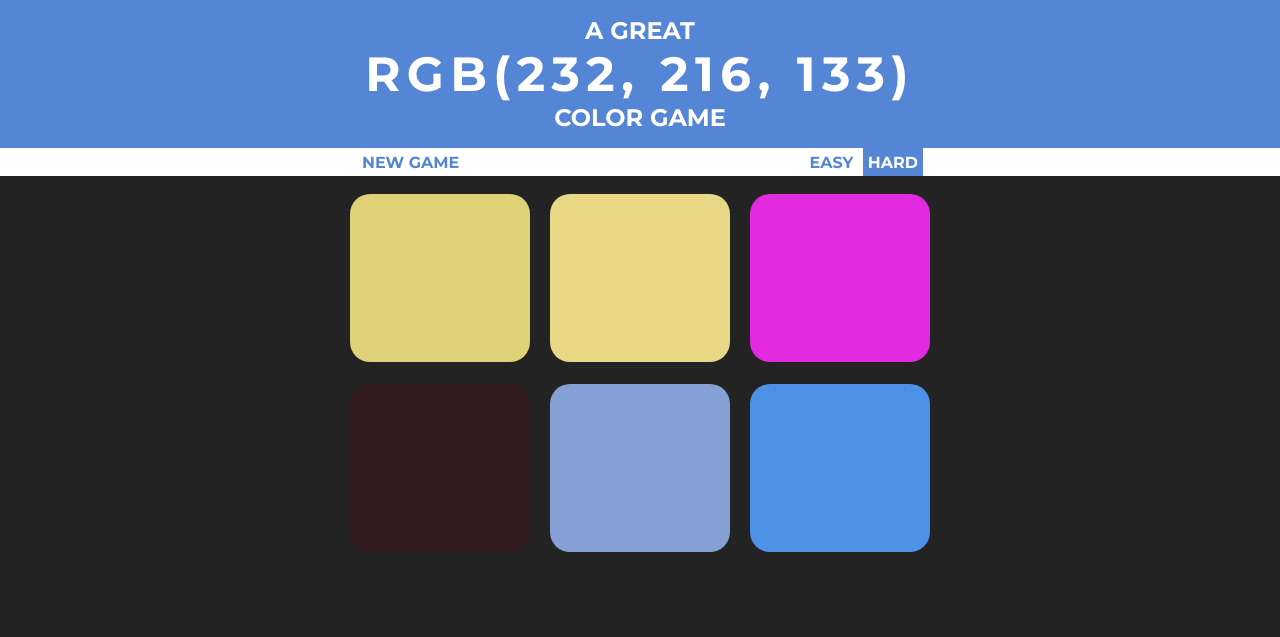
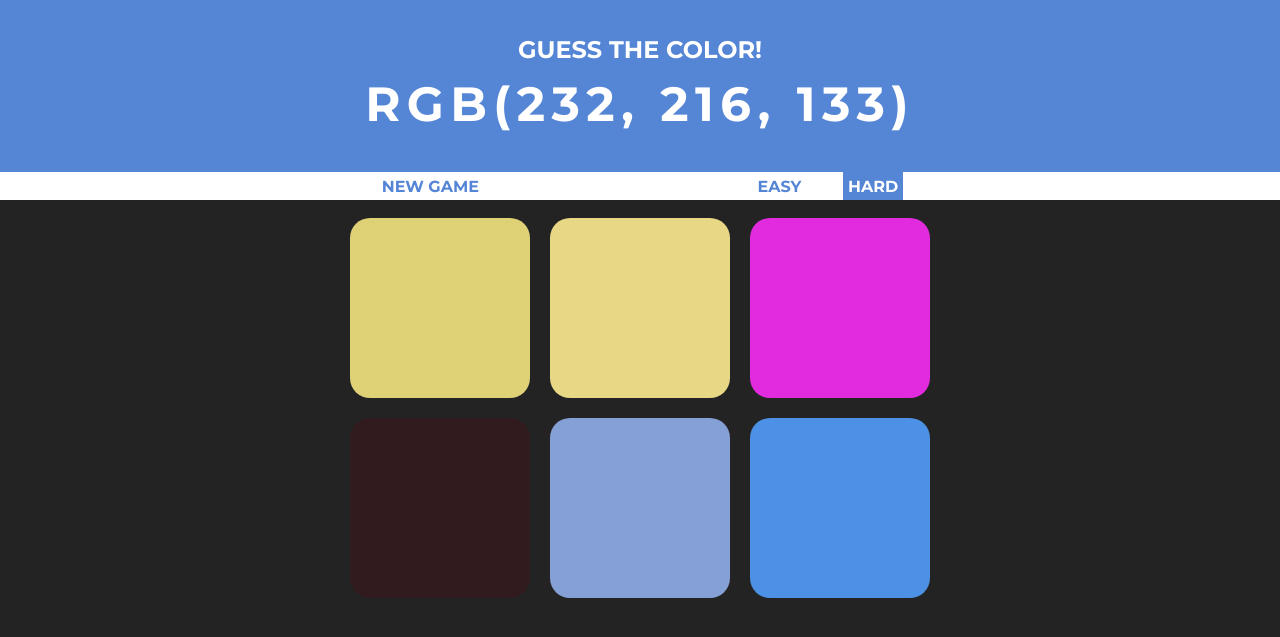
Before and after one commit to shanseet/RGB-Colour-Game, a Jekyll site: the page index.html, which Jekyll copies as it is, in a window 1280 px wide. Shown: the top 637 px of the page. Built offline with Jekyll 4.4.1, drawn with Linux system fonts in a browser that asks for light colours.

Commit message:
update for mobile responsive styles

```diff
--- a/color-game.css
+++ b/color-game.css
@@ -7,8 +7,9 @@
 
 #header {
     color: white;
-    background: rgb(85,134,214);
-    padding: 1rem 0;
+    background: rgb(85, 134, 214);
+    padding: 2rem 0.5rem;
+    line-height: 1.5;
 }
 
 h1 {
@@ -24,31 +25,36 @@
 }
 
 #replay, #easyselect, #hardselect {
-    display: inline-block;
-    vertical-align: middle;
     padding: 4.5px 5px;
+    display: flex;
+    align-items: center;
 }
 
 #retry {
-    vertical-align: middle;
     padding: 4.5px 0;
     margin: 0 10%;
     font-weight: normal;
 }
 
 #navbar {
-    vertical-align: middle;
     background-color: white;
-    color: rgb(85,134,214);
-    height: 28px;
+    color: rgb(85, 134, 214);
     margin-bottom: 0.5rem;
     font-weight: 700;
 }
 
-#navbar div:hover, .selected {
+.navbar-container {
+    max-width: 600px;
+    display: flex;
+    justify-content: space-evenly;
+    margin: 0 auto;
+    padding: 0 8px;
+}
+
+.navbar-container div:hover, .selected {
+    cursor: pointer;
+    background: rgb(85, 134, 214);
     color: white;
-    background:rgb(85,134,214);
-    cursor: pointer;
     transition: all 0.3s;
     -webkit-transition: all 0.3s;
     -moz-transition: all 0.3s;
@@ -56,15 +62,17 @@
 
 #container, #container-hard {
     width: 600px;
-    height: 190px;
+    max-width: 100%;
     margin: 0 auto;
+    display: flex;
 }
 
 .square {
-    width: 30%;
-    padding-bottom: 28%;
-    float: left;
+    box-sizing: border-box;
+    flex: 0 1 33%;
+    padding-bottom: 30%;
     margin: 1.66%;
+    height: 0;
     border-radius: 20px;
     background: white;
     transition: background 0.6s;
--- a/index.html
+++ b/index.html
@@ -1,25 +1,28 @@
 <!DOCTYPE html>
 <html lang="en">
+
 <head>
     <meta charset="UTF-8">
     <meta name="viewport" content="width=device-width, initial-scale=1.0">
     <meta http-equiv="X-UA-Compatible" content="ie=edge">
     <title>Color Game</title>
+    <link href="https://fonts.googleapis.com/css?family=Montserrat:400,700&display=swap" rel="stylesheet">
     <link rel="stylesheet" href="color-game.css">
-    <link href="https://fonts.googleapis.com/css?family=Montserrat:400,700&display=swap" rel="stylesheet">
 </head>
+
 <body>
     <div id="header">
-        <h2>A great</h2>
+        <h2>Guess the color!</h2>
         <h1>RGB(0, 0, 0)</h1>
-        <h2>color game</h2>
     </div>
 
     <div id="navbar">
-        <div id="replay">NEW GAME</div>
-        <span id="retry" class="hide">Try Again</span>
-        <div id="easyselect">EASY</div>
-        <div id="hardselect" class="selected">HARD</div>
+        <div class="navbar-container">
+            <div id="replay">NEW GAME</div>
+            <span id="retry" class="hide">Try Again</span>
+            <div id="easyselect">EASY</div>
+            <div id="hardselect" class="selected">HARD</div>
+        </div>
     </div>
 
     <div id="container">
@@ -37,4 +40,5 @@
 
     <script src="color-game.js"></script>
 </body>
+
 </html>
```
